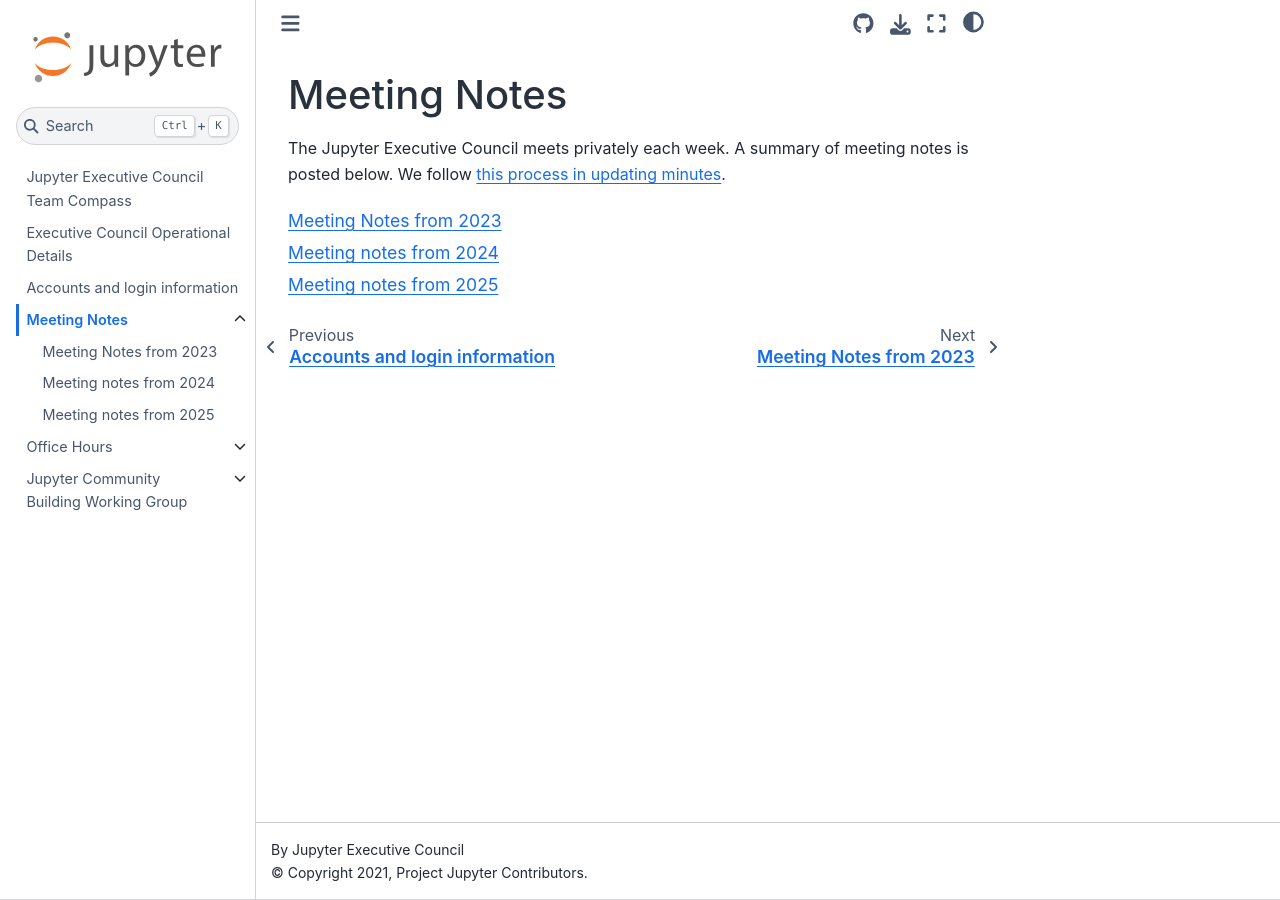
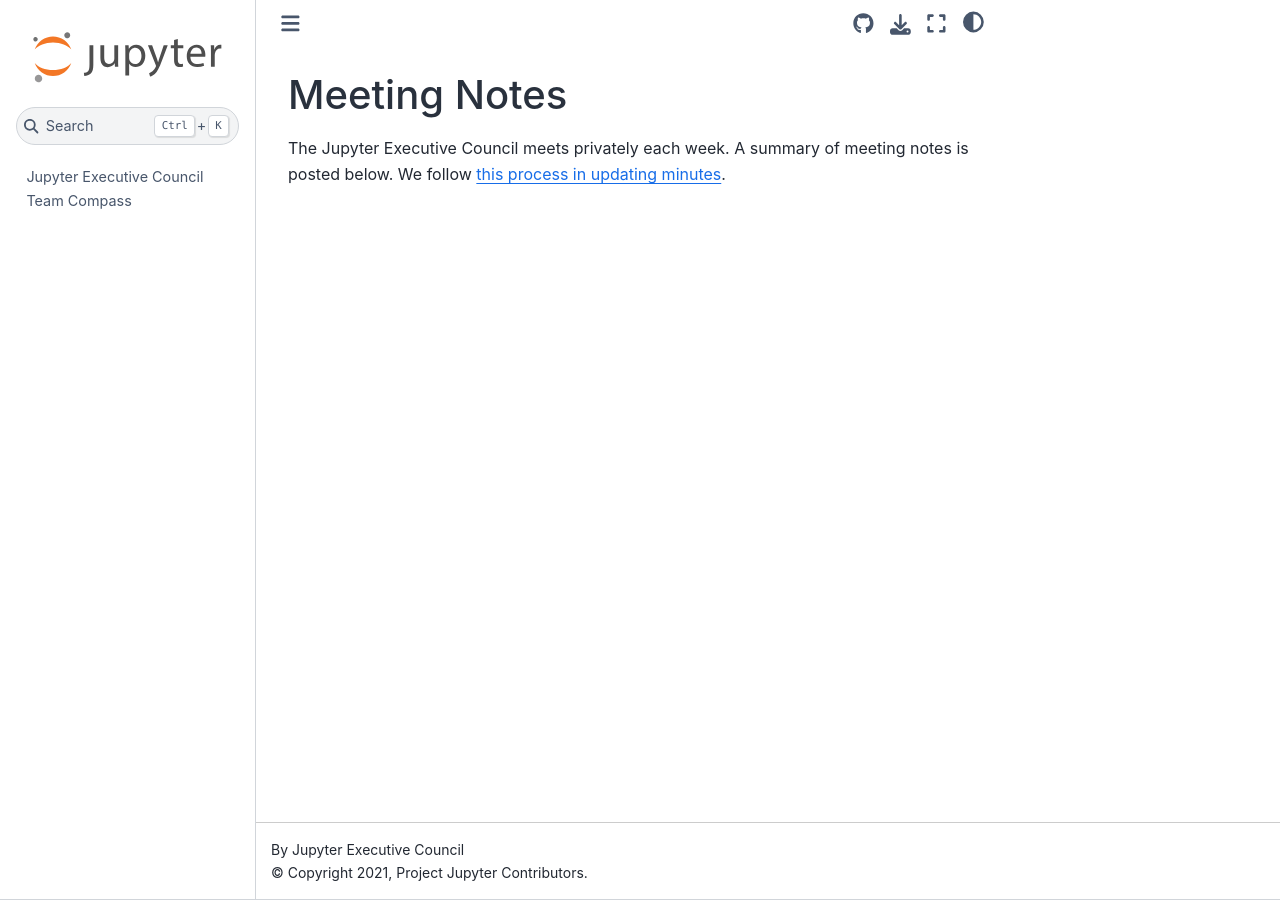
Before and after one commit to jupyter-governance/ec-team-compass, a Sphinx documentation site: the page built from docs/meeting_notes/index.md, in a window 1280 px wide. Built offline with Sphinx 7.4.7 and the Sphinx Book theme 1.1.4, drawn with Linux system fonts in a browser that asks for light colours.

````diff
--- a/docs/_static/custom.css
+++ /dev/null
@@ -1,34 +0,0 @@
-.member_entry p {
-    margin: 2px;
-    text-align: center;
-}
-
-p.member_affiliation {
-    font-size: .7em;
-    font-weight: bold;
-}
-
-td.member_entry {
-    width: 100px;
-    height: 200px;
-    padding: 1em !important;
-    vertical-align: top;
-    text-align: center;
-}
-
-td.member_entry a {
-    text-decoration: none;
-}
-
-td.member_entry img {
-    max-width: 120px;
-}
-
-table.council {
-    margin: 0px auto;
-}
-
-/* Team colors */
-p.team {
-    font-size: .8em;
-}
--- a/docs/meeting_notes/index.md
+++ b/docs/meeting_notes/index.md
@@ -1,10 +1,3 @@
 # Meeting Notes
 
 The Jupyter Executive Council meets privately each week. A summary of meeting notes is posted below. We follow [this process in updating minutes](#process-minutes).
-
-```{toctree}
-:titlesonly:
-2023
-2024
-2025
-```
--- a/docs/office_hours/index.md
+++ b/docs/office_hours/index.md
@@ -5,9 +5,3 @@ welcome to come to these office hours to discuss issues with members of the
 Executive Council related to Project Jupyter. See the [Jupyter
 Calendar](https://jupyter.org/community#calendar) for the meeting times and
 information on how to connect.
-
-```{toctree}
-:titlesonly:
-2023_Q1
-2023_Q2
-```
````
Also changed, not shown: README.md (+25 -4 lines), docs/index.md (+0 -11 lines), docs/myst.yml (added, +38 -0 lines), docs/reports/index.md (+0 -4 lines), readthedocs.yml (deleted, +0 -31 lines), 3 other files.
